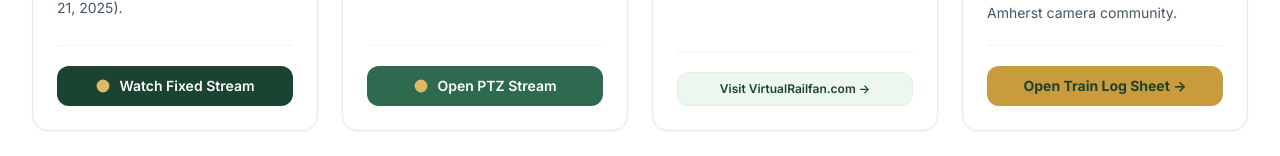
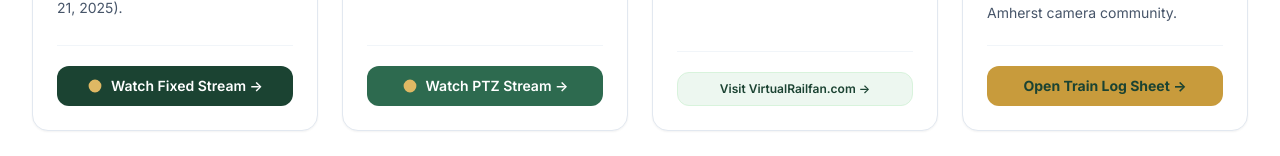
Before and after one commit to Emmo213/emmo213.github.io, a plain HTML site: page index.html in a window 1280 px wide. Shown: the part 2159-2315 px from the top of the page. Drawn offline with nearby package versions, Linux system fonts and the light colour scheme.

Commit message:
UX tweaks

```diff
--- a/index.html
+++ b/index.html
@@ -334,7 +334,7 @@
                 <svg class="w-4 h-4 text-brass-light" fill="currentColor" viewBox="0 0 20 20">
                   <path d="M10 18a8 8 0 100-16 8 8 0 000 16zM9.555 7.168A1 1 0 008 8v4a1 1 0 001.555.832l3-2a1 1 0 000-1.664l-3-2z"></path>
                 </svg>
-                Watch Fixed Stream
+                Watch Fixed Stream &rarr;
               </a>
             </div>
           </div>
@@ -360,7 +360,7 @@
                 <svg class="w-4 h-4 text-brass-light" fill="currentColor" viewBox="0 0 20 20">
                   <path d="M10 18a8 8 0 100-16 8 8 0 000 16zM9.555 7.168A1 1 0 008 8v4a1 1 0 001.555.832l3-2a1 1 0 000-1.664l-3-2z"></path>
                 </svg>
-                Open PTZ Stream
+                Watch PTZ Stream &rarr;
               </a>
             </div>
           </div>
```
